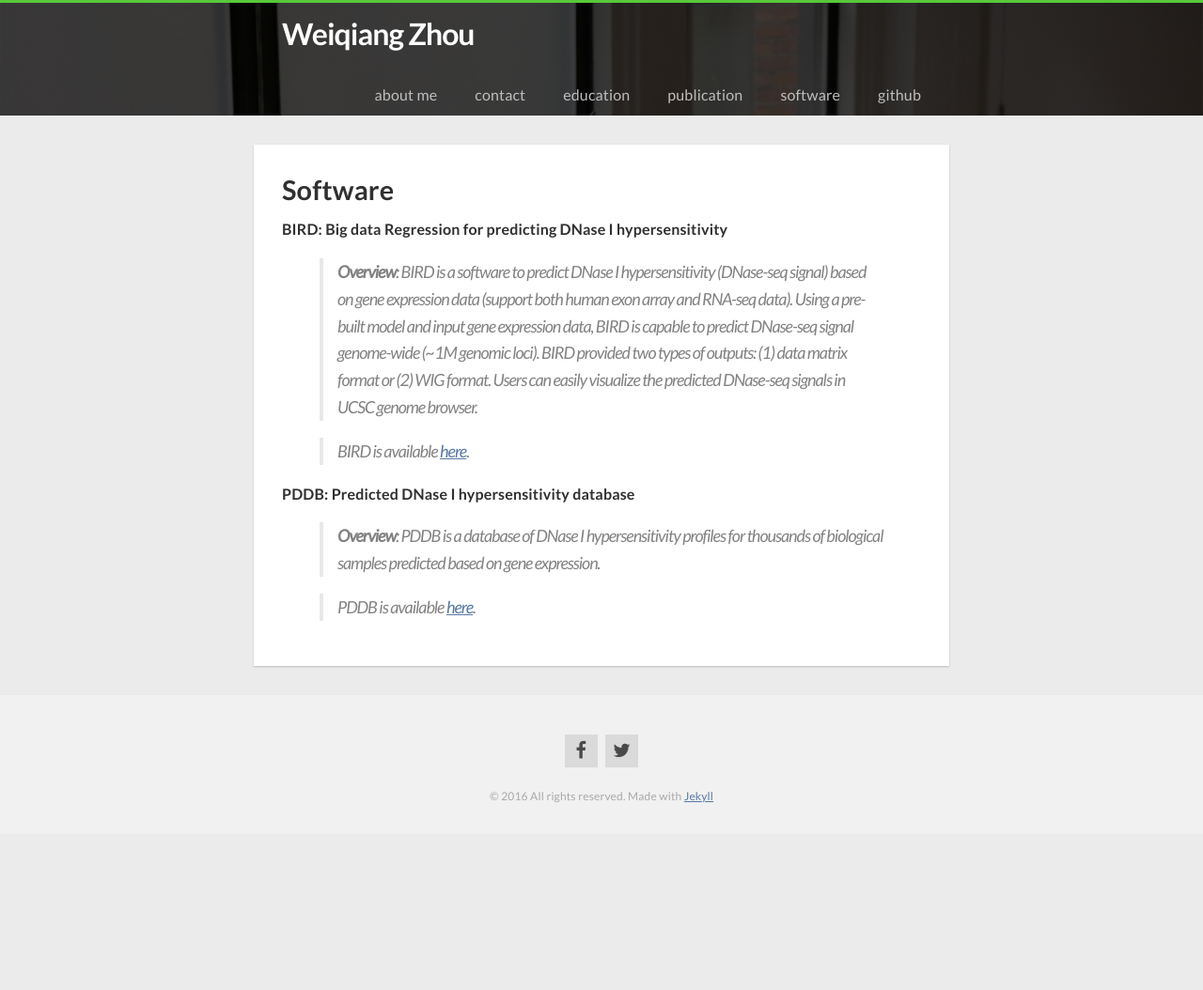
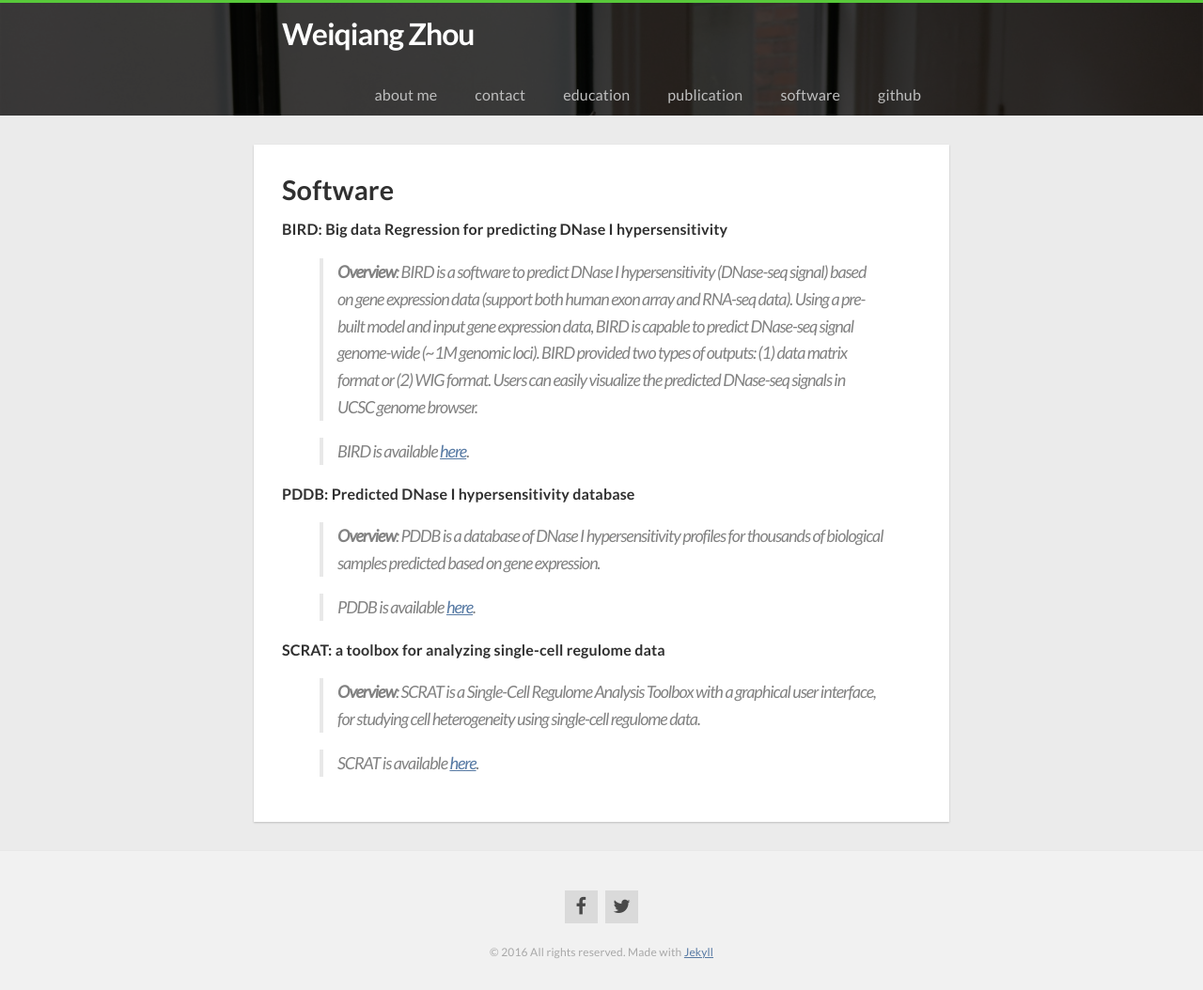
Before and after one commit to ILoveYouKen/ILoveYouKen.github.io, a Jekyll site: the page built from software.md, in a window 1280 px wide. Shown: the whole page at 94% size. Built offline with Jekyll 4.4.1, drawn with Linux system fonts in a browser that asks for light colours; nearby versions of some CDN libraries; before the commit the page ends 900 px from its top, so only the background shows below that.

Commit message:
Update software.md

```diff
--- a/software.md
+++ b/software.md
@@ -16,3 +16,9 @@ slug: software
 >**Overview**: PDDB is a database of DNase I hypersensitivity profiles for thousands of biological samples predicted based on gene expression.
 
 >PDDB is available [here](http://jilab.biostat.jhsph.edu/~bsherwo2/bird/index.php).
+
+**SCRAT: a toolbox for analyzing single-cell regulome data**
+
+>**Overview**: SCRAT is a Single-Cell Regulome Analysis Toolbox with a graphical user interface, for studying cell heterogeneity using single-cell regulome data.
+
+>SCRAT is available [here](https://github.com/zji90/SCRAT).
```
